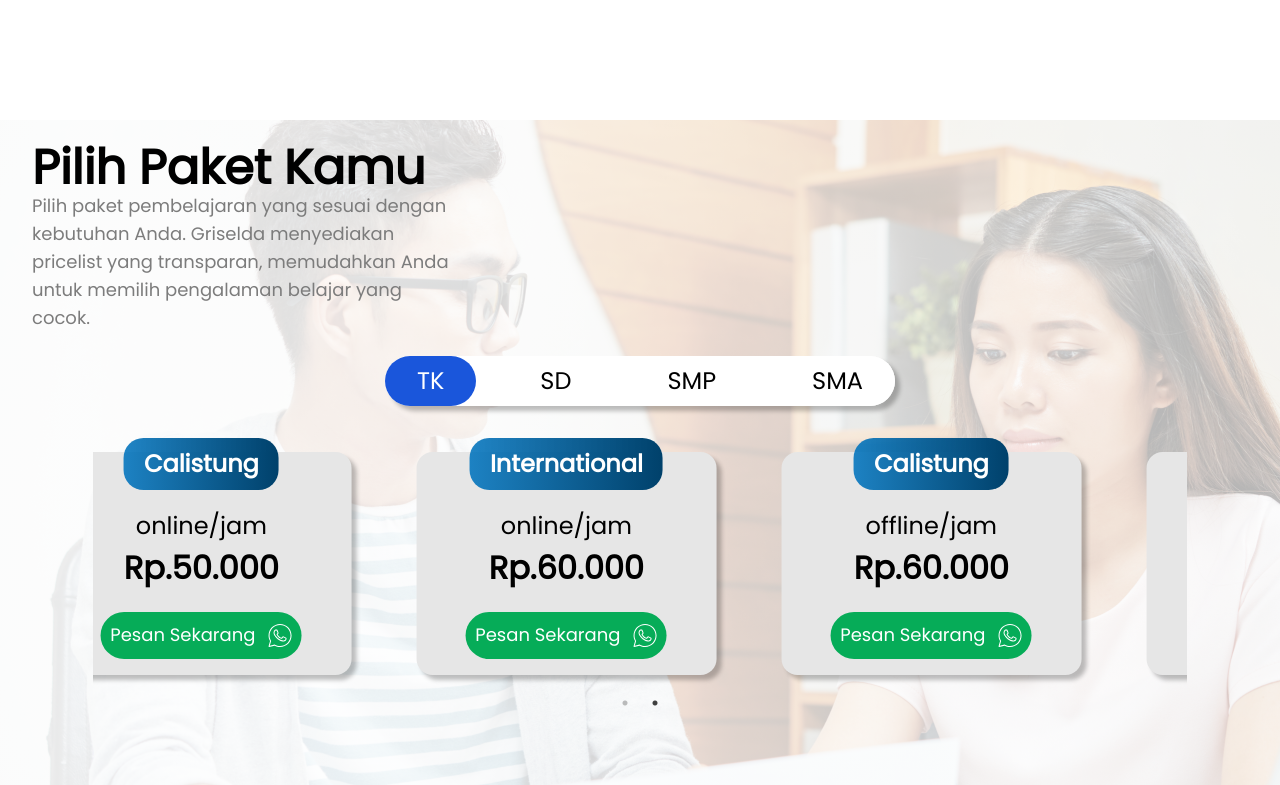
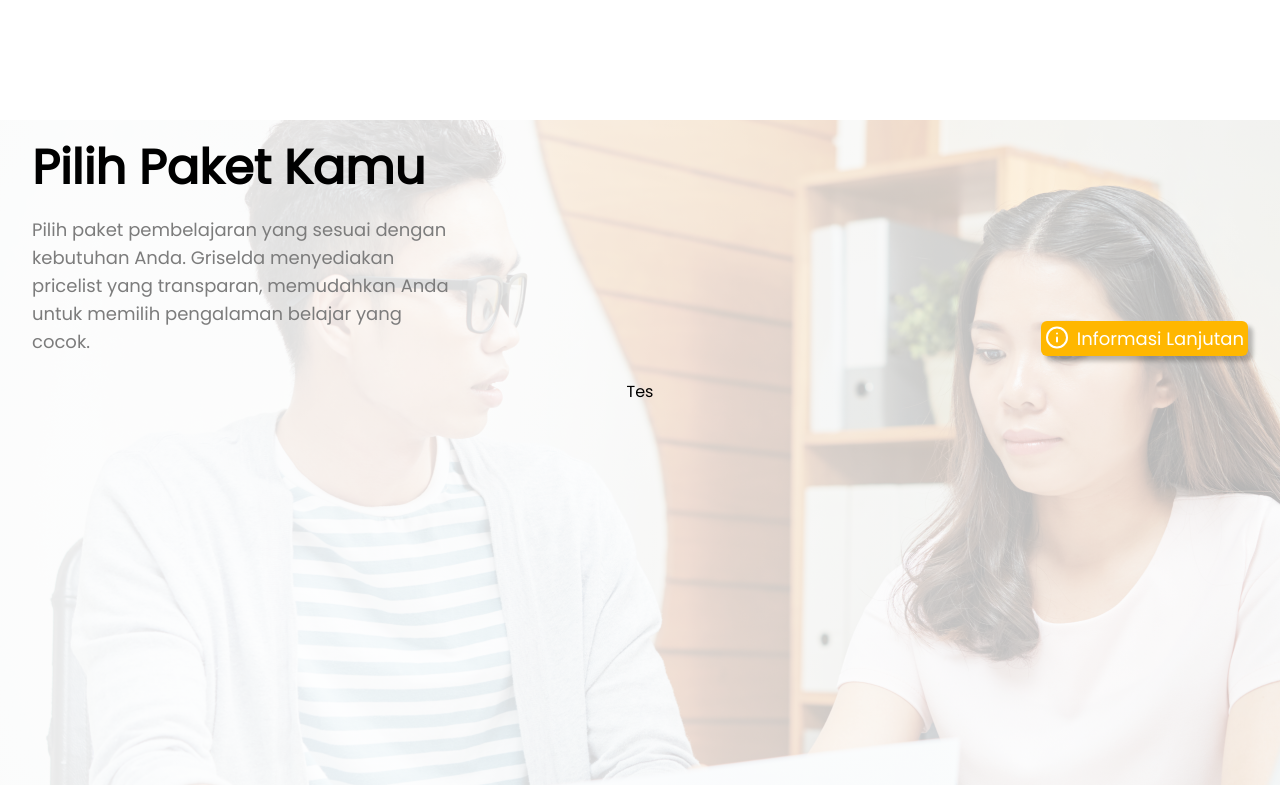
Before and after one commit to RozKoy/Bimbel-Griselda, a Next.js app: page /patner in a window 1280 px wide. Shown: the part 2280-3065 px from the top of the page. Built offline with nearby package versions, Linux system fonts and the light colour scheme.

Commit message:
Add progress MitraPacketPages

```diff
--- /dev/null
+++ b/src/components/landing-pages/Icons/InfoIcon.tsx
@@ -0,0 +1,35 @@
+const InfoIcon = () => {
+  return (
+    <svg
+      xmlns="http://www.w3.org/2000/svg"
+      width="24"
+      height="25"
+      viewBox="0 0 24 25"
+      fill="none"
+    >
+      <path
+        d="M12 22.5C17.5228 22.5 22 18.0228 22 12.5C22 6.97715 17.5228 2.5 12 2.5C6.47715 2.5 2 6.97715 2 12.5C2 18.0228 6.47715 22.5 12 22.5Z"
+        stroke="white"
+        strokeWidth="2"
+        strokeLinecap="round"
+        strokeLinejoin="round"
+      />
+      <path
+        d="M12 16.5V12.5"
+        stroke="white"
+        strokeWidth="2"
+        strokeLinecap="round"
+        strokeLinejoin="round"
+      />
+      <path
+        d="M12 8.5H12.01"
+        stroke="white"
+        strokeWidth="2"
+        strokeLinecap="round"
+        strokeLinejoin="round"
+      />
+    </svg>
+  );
+};
+
+export default InfoIcon;
--- /dev/null
+++ b/src/components/landing-pages/Mitra/MitraPacketPages.tsx
@@ -0,0 +1,228 @@
+import InfoIcon from "../Icons/InfoIcon";
+import * as React from "react";
+import { motion } from "framer-motion";
+import Slider from "react-slick";
+import "slick-carousel/slick/slick.css";
+import "slick-carousel/slick/slick-theme.css";
+
+const settings = {
+  className: " h-auto w-[95%]  sm:w-[90%]   ",
+  dots: true,
+  autoplay: true,
+  speed: 2000,
+  autoplaySpeed: 2000,
+  slidesToShow: 3,
+  slidesToScroll: 3,
+
+  responsive: [
+    {
+      breakpoint: 1024,
+      settings: {
+        slidesToShow: 4,
+        slidesToScroll: 4,
+        infinite: true,
+        dots: true,
+      },
+    },
+    {
+      breakpoint: 600,
+      settings: {
+        slidesToShow: 2,
+        slidesToScroll: 2,
+        initialSlide: 2,
+      },
+    },
+    {
+      breakpoint: 480,
+      settings: {
+        slidesToShow: 2,
+        slidesToScroll: 2,
+      },
+    },
+  ],
+};
+
+export default function MitraPacketPages() {
+  // array variabel kelas
+  const kelas: string[] = ["TK", "SD", "SMP", "SMA"];
+
+  //useState variable to handle button color
+  const [activeButton, setActiveButton] = React.useState<string>("TK");
+
+  //   const kelasTK = [
+  //     {
+  //       id: 1,
+  //       title: "Calistung",
+  //       status: "online",
+  //       price: "Rp.50.000",
+  //       url: "https://wa.me/6282233216825?text=Halo+kak+saya+untuk+membeli+paket+bimbel+griselda+jenjang+kelas+TK+dengan+paket+Calistung+Online+tolong+beri+info+selengkapnya",
+  //     },
+  //     {
+  //       id: 2,
+  //       title: "International",
+  //       status: "online",
+  //       price: "Rp.60.000",
+  //       url: "https://wa.me/6282233216825?text=Halo+kak+saya+untuk+membeli+paket+bimbel+griselda+jenjang+kelas+TK+dengan+paket+International+Online+tolong+beri+info+selengkapnya",
+  //     },
+  //     {
+  //       id: 3,
+  //       title: "Calistung",
+  //       status: "offline",
+  //       price: "Rp.60.000",
+  //       url: "https://wa.me/6282233216825?text=Halo+kak+saya+untuk+membeli+paket+bimbel+griselda+jenjang+kelas+TK+dengan+paket+Calistung+Offline+tolong+beri+info+selengkapnya",
+  //     },
+  //     {
+  //       id: 4,
+  //       title: "International",
+  //       status: "offline",
+  //       price: "Rp.60.000",
+  //       url: "https://wa.me/6282233216825?text=Halo+kak+saya+untuk+membeli+paket+bimbel+griselda+jenjang+kelas+TK+dengan+paket+International+Offline+tolong+beri+info+selengkapnya",
+  //     },
+  //   ];
+
+  //   const kelasSD = [
+  //     {
+  //       id: 1,
+  //       title: "Kurikulum Nasional",
+  //       pricelist1: "Rp.70.000",
+  //       pricelist2: "Rp.75.000",
+  //       pricelist3: "Rp.80.000",
+  //       pricelist4: "Rp.85.000",
+  //       url: "https://wa.me/6282233216825?text=Halo+kak+saya+untuk+membeli+paket+bimbel+griselda+jenjang+kelas+SD+dengan+paket+Kurikulum+Nasional+tolong+beri+info+selengkapnya",
+  //     },
+  //     {
+  //       id: 2,
+  //       title: "Kurikulum International",
+  //       pricelist1: "Rp.80.000",
+  //       pricelist2: "Rp.85.000",
+  //       pricelist3: "Rp.90.000",
+  //       pricelist4: "Rp.95.000",
+  //       url: "https://wa.me/6282233216825?text=Halo+kak+saya+untuk+membeli+paket+bimbel+griselda+jenjang+kelas+SD+dengan+paket+Kurikulum+Internasional+tolong+beri+info+selengkapnya",
+  //     },
+  //     {
+  //       id: 3,
+  //       title: "Olimpiade",
+  //       pricelist1: "Rp.85.000",
+  //       pricelist2: "Rp.90.000",
+  //       pricelist3: "Rp.95.000",
+  //       pricelist4: "Rp.100.000",
+  //       url: "https://wa.me/6282233216825?text=Halo+kak+saya+untuk+membeli+paket+bimbel+griselda+jenjang+kelas+SD+dengan+paket+Olimpiade+tolong+beri+info+selengkapnya",
+  //     },
+  //     {
+  //       id: 4,
+  //       title: "Intensif English Class",
+  //       pricelist1: "Rp.80.000",
+  //       pricelist2: "Rp.85.000",
+  //       pricelist3: "Rp.90.000",
+  //       pricelist4: "Rp.95.000",
+  //       url: "https://wa.me/6282233216825?text=Halo+kak+saya+untuk+membeli+paket+bimbel+griselda+jenjang+kelas+SD+dengan+paket+Intensif+English+Class+tolong+beri+info+selengkapnya",
+  //     },
+  //   ];
+
+  //   const kelasSMP = [
+  //     {
+  //       id: 1,
+  //       title: "Kurikulum Nasional",
+  //       pricelist1: "Rp.80.000",
+  //       pricelist2: "Rp.85.000",
+  //       pricelist3: "Rp.90.000",
+  //       pricelist4: "Rp.95.000",
+  //       url: "https://wa.me/6282233216825?text=Halo+kak+saya+untuk+membeli+paket+bimbel+griselda+jenjang+kelas+SMP+dengan+paket+Kurikulum+Nasional+tolong+beri+info+selengkapnya",
+  //     },
+  //     {
+  //       id: 2,
+  //       title: "Kurikulum International",
+  //       pricelist1: "Rp.90.000",
+  //       pricelist2: "Rp.95.000",
+  //       pricelist3: "Rp.95.000",
+  //       pricelist4: "Rp.98.000",
+  //       url: "https://wa.me/6282233216825?text=Halo+kak+saya+untuk+membeli+paket+bimbel+griselda+jenjang+kelas+SMP+dengan+paket+Kurikulum+Internasional+tolong+beri+info+selengkapnya",
+  //     },
+  //     {
+  //       id: 3,
+  //       title: "Olimpiade",
+  //       pricelist1: "Rp.90.000",
+  //       pricelist2: "Rp.95.000",
+  //       pricelist3: "Rp.95.000",
+  //       pricelist4: "Rp.100.000",
+  //       url: "https://wa.me/6282233216825?text=Halo+kak+saya+untuk+membeli+paket+bimbel+griselda+jenjang+kelas+SMP+dengan+paket+Olimpiade+tolong+beri+info+selengkapnya",
+  //     },
+  //     {
+  //       id: 4,
+  //       title: "Intensif English Class",
+  //       pricelist1: "Rp.90.000",
+  //       pricelist2: "Rp.95.000",
+  //       pricelist3: "Rp.95.000",
+  //       pricelist4: "Rp.98.000",
+  //       url: "https://wa.me/6282233216825?text=Halo+kak+saya+untuk+membeli+paket+bimbel+griselda+jenjang+kelas+SMP+dengan+paket+Intensif+English+Class+tolong+beri+info+selengkapnya",
+  //     },
+  //   ];
+
+  //   const kelasSMA = [
+  //     {
+  //       id: 1,
+  //       title: "Kurikulum Nasional",
+  //       pricelist1: "Rp.90.000",
+  //       pricelist2: "Rp.95.000",
+  //       pricelist3: "Rp.95.000",
+  //       pricelist4: "Rp.100.000",
+  //       url: "https://wa.me/6282233216825?text=Halo+kak+saya+untuk+membeli+paket+bimbel+griselda+jenjang+kelas+SMA+dengan+paket+Kurikulum+Nasional+tolong+beri+info+selengkapnya",
+  //     },
+  //     {
+  //       id: 2,
+  //       title: "Kurikulum International",
+  //       pricelist1: "Rp.95.000",
+  //       pricelist2: "Rp.100.000",
+  //       pricelist3: "Rp.100.000",
+  //       pricelist4: "Rp.110.000",
+  //       url: "https://wa.me/6282233216825?text=Halo+kak+saya+untuk+membeli+paket+bimbel+griselda+jenjang+kelas+SMA+dengan+paket+Kurikulum+Internasional+tolong+beri+info+selengkapnya",
+  //     },
+  //     {
+  //       id: 3,
+  //       title: "Olimpiade",
+  //       pricelist1: "Rp.100.000",
+  //       pricelist2: "Rp.110.000",
+  //       pricelist3: "Rp.110.000",
+  //       pricelist4: "Rp.120.000",
+  //       url: "https://wa.me/6282233216825?text=Halo+kak+saya+untuk+membeli+paket+bimbel+griselda+jenjang+kelas+SMA+dengan+paket+Olimpiade+tolong+beri+info+selengkapnya",
+  //     },
+  //     {
+  //       id: 4,
+  //       title: "Intensif English Class",
+  //       pricelist1: "Rp.95.000",
+  //       pricelist2: "Rp.100.000",
+  //       pricelist3: "Rp.100.000",
+  //       pricelist4: "Rp.110.000",
+  //       url: "https://wa.me/6282233216825?text=Halo+kak+saya+untuk+membeli+paket+bimbel+griselda+jenjang+kelas+SMA+dengan+paket+Intensif+English+Class+tolong+beri+info+selengkapnya",
+  //     },
+  //   ];
+
+  return (
+    <div className="bg-[url('../../public/assets/latarPaket.png')]  w-full h-auto sm:min-h-screen">
+      <div className="gradasi2 w-full h-auto pt-6 pb-8 px-2 space-y-4  sm:space-y-6 sm:min-h-screen sm:px-8 sm:pb-10  sm:pt-6">
+        <div className="w-[334pxpx] sm:w-[424px]">
+          <p className="font-extrabold text-center text-[26px] sm:text-5xl sm:text-left">
+            Pilih Paket Kamu
+          </p>
+        </div>
+
+        <div className=" flex flex-col items-center sm:flex-row sm:justify-between sm:items-end">
+          <p className="text-[#7C7C7C] text-center text-[12px] w-[334pxpx] sm:w-[424px] sm:text-left sm:text-lg">
+            Pilih paket pembelajaran yang sesuai dengan kebutuhan Anda. Griselda
+            menyediakan pricelist yang transparan, memudahkan Anda untuk memilih
+            pengalaman belajar yang cocok.
+          </p>
+
+          <div className="bg-[#FFB700] flex space-x-2 p-1 rounded-md shadow-[5px_5px_4px_0px] shadow-[#00000040] ">
+            <InfoIcon />
+            <p className="text-white sm:text-[18px]">Informasi Lanjutan</p>
+          </div>
+        </div>
+
+        <div className=" flex flex-col items-center space-y-4  sm:space-y-8">
+          <p>Tes</p>
+        </div>
+      </div>
+    </div>
+  );
+}
--- a/src/pages/patner/index.tsx
+++ b/src/pages/patner/index.tsx
@@ -3,6 +3,7 @@ import GoalsAndBenefits from "@/components/landing-pages/Mitra/GoalsAndBenefits"
 import RegistrationSteps from "@/components/landing-pages/Mitra/RegistrationSteps";
 import PacketPages from "@/components/landing-pages/PacketPages";
 import ListMitra from "@/components/landing-pages/Mitra/ListMitra";
+import MitraPacketPages from "@/components/landing-pages/Mitra/MitraPacketPages";
 import Footer from "@/components/landing-pages/Footer";
 
 export default function Patner() {
@@ -11,7 +12,7 @@ export default function Patner() {
       <PatnerDescription />
       <GoalsAndBenefits />
       <RegistrationSteps />
-      <PacketPages />
+      <MitraPacketPages />
       <ListMitra />
       <Footer />
     </>
```
